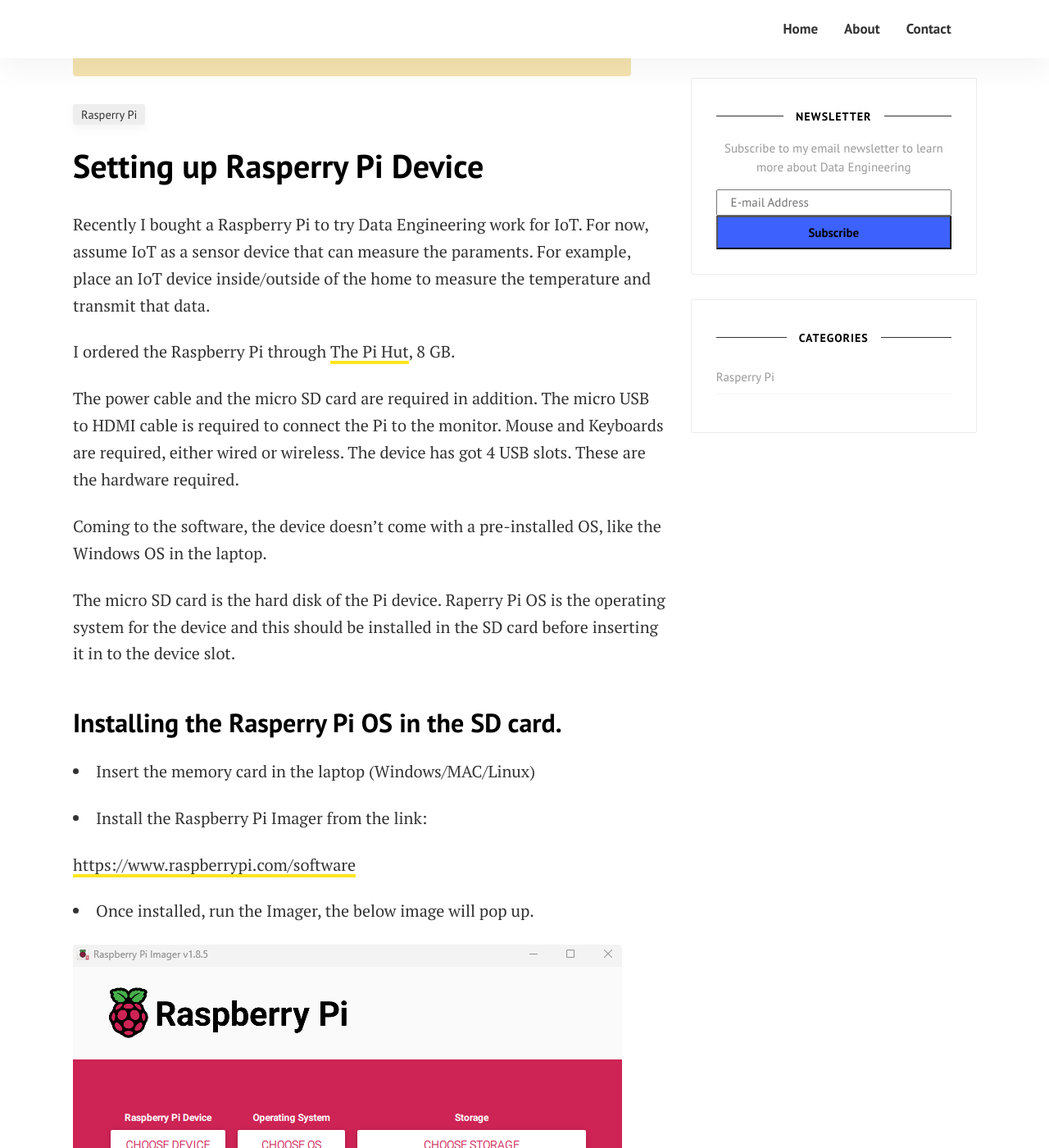
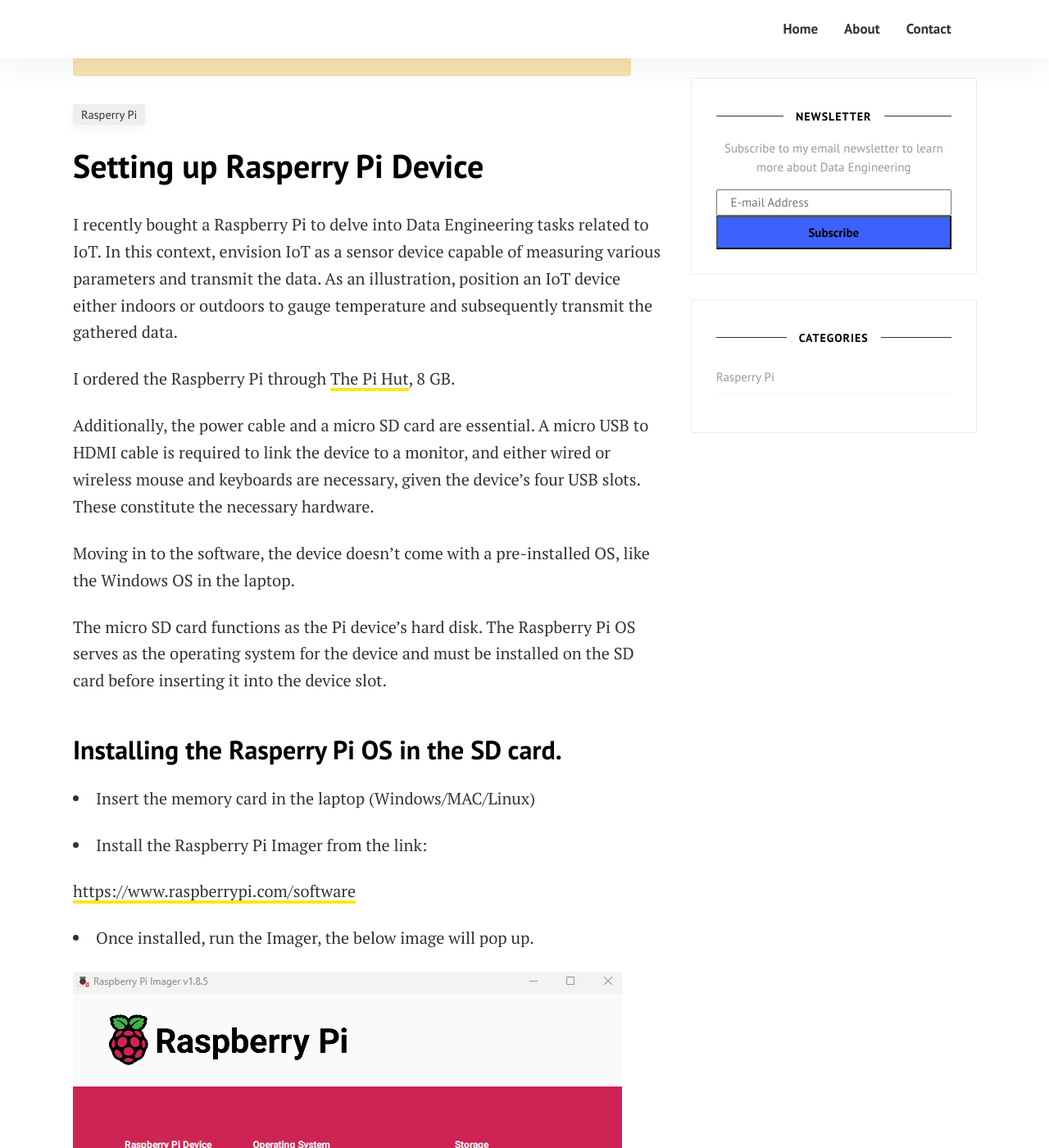
Before and after one commit to pradeap/dev-data-mechanic-website, a Jekyll site: the page built from _posts/24-01-14-Getting-Started-with-rasperry-pi.md, in a window 1280 px wide and 1400 px high, scrolled down 567 px. Shown: the whole window at 82% size. Built offline with Jekyll 4.4.1, drawn with Linux system fonts in a browser that asks for light colours; comment, search, counter and statistics services are not loaded.

Commit message:
Update 24-01-14-Getting-Started-with-rasperry-pi.md

```diff
--- a/_posts/24-01-14-Getting-Started-with-rasperry-pi.md
+++ b/_posts/24-01-14-Getting-Started-with-rasperry-pi.md
@@ -4,15 +4,17 @@ title:  "Setting up Rasperry Pi Device"
 categories: [ Rasperry Pi ]
 image: assets/images/setting_up_rasperry_pi/rasperry_pi_image.jpg
 ---
-Recently I bought a Raspberry Pi to try Data Engineering work for IoT. For now, assume IoT as a sensor device that can measure the paraments. For example, place an IoT device inside/outside of the home to measure the temperature and transmit that data.
+
+I recently bought a Raspberry Pi to delve into Data Engineering tasks related to IoT. In this context, envision IoT as a sensor device capable of measuring various parameters and transmit the data. As an illustration, position an IoT device either indoors or outdoors to gauge temperature and subsequently transmit the gathered data.
 
 I ordered the Raspberry Pi through [The Pi Hut][pi-hut], 8 GB.
 
-The power cable and the micro SD card are required in addition.  The micro USB to HDMI cable is required to connect the Pi to the monitor. Mouse and Keyboards are required, either wired or wireless. The device has got 4 USB slots.  These are the hardware required.
+Additionally, the power cable and a micro SD card are essential. A micro USB to HDMI cable is required to link the device to a monitor, and either wired or wireless mouse and keyboards are necessary, given the device's four USB slots. These constitute the necessary hardware.
 
-Coming to the software, the device doesn't come with a pre-installed OS, like the Windows OS in the laptop.
+Moving in to the software, the device doesn't come with a pre-installed OS, like the Windows OS in the laptop.
 
-The micro SD card is the hard disk of the Pi device. Raperry Pi OS is the operating system for the device and this should be installed in the SD card before inserting it in to the device slot.
+The micro SD card functions as the Pi device's hard disk. The Raspberry Pi OS serves as the operating system for the device and must be installed on the SD card before inserting it into the device slot.
+
 
 ## Installing the Rasperry Pi OS in the SD card.
 
```
